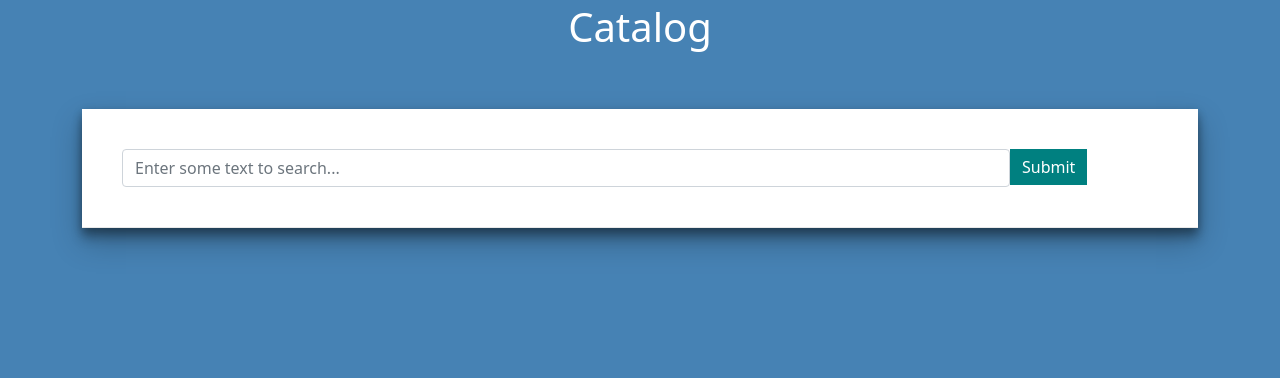
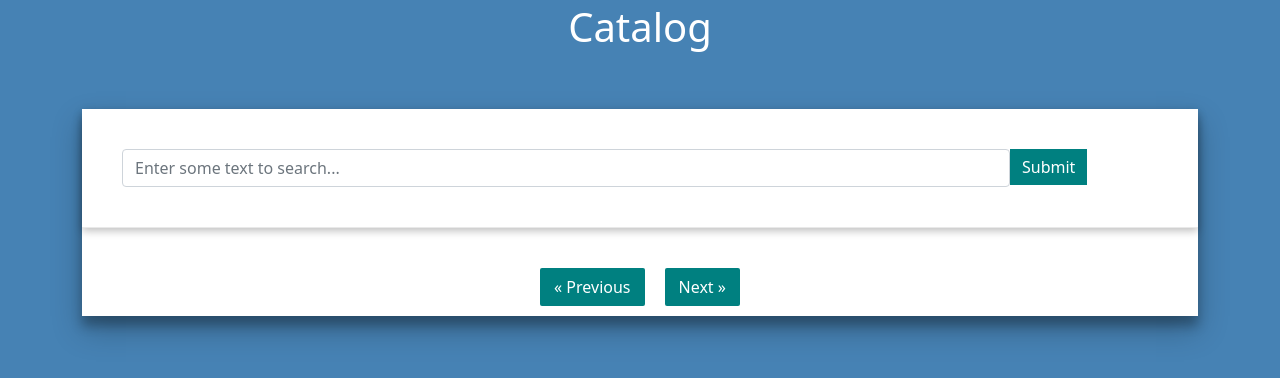
Before and after one commit to exactasmache/django-catalog, a Django app: page / in a window 1280 px wide. Shown: the part 27-405 px from the top of the page. Run offline with Django 3.2, Linux system fonts and the light colour scheme; data that the repository does not hold is empty.

Commit message:
Adding pagination buttons.

```diff
--- a/src/api/views.py
+++ b/src/api/views.py
@@ -26,12 +26,8 @@ class CatalogViewSet(ModelViewSet):
     serializer_class = BookSerializer
 
     def get_object(self):
-        print(self)
+        print("Getting", self)
         return get_object_or_404(Book, id=self.request.query_params.get("id"))
 
     def get_queryset(self):
         return Book.objects.order_by('title')
-
-    # def perform_destroy(self, instance):
-    #     instance.is_active = False
-    #     instance.save()
--- a/src/frontend/static/frontend/css/list.css
+++ b/src/frontend/static/frontend/css/list.css
@@ -65,3 +65,26 @@ body {
   border-bottom: 1px solid #e9e9e9;
   color: #686868;
 }
+
+.pagination {
+  position: -webkit-sticky;
+  margin: 0 auto;
+  display: flex;
+  margin-top: 30px;
+
+  justify-content: center;
+  align-items: flex-start;
+  color: white;
+}
+
+.pagination a {
+  color: white;
+  background-color: teal;
+  border-radius: 2px;
+  float: left;
+  padding: 7px 14px;
+  margin: 10px;
+  text-decoration: none;
+  transition: background-color .3s;
+  cursor: pointer;
+}
--- a/src/frontend/templates/frontend/list.html
+++ b/src/frontend/templates/frontend/list.html
@@ -30,8 +30,12 @@
           </div>
         </form>
       </div>
-      <div id="list-wrapper">
 
+      <div id="list-wrapper"></div>
+
+      <div class="pagination">
+        <a class="btn-primary" >&laquo; Previous</a>
+        <a class="btn-primary">Next &raquo;</a>
       </div>
     </div>
   </div>
```
